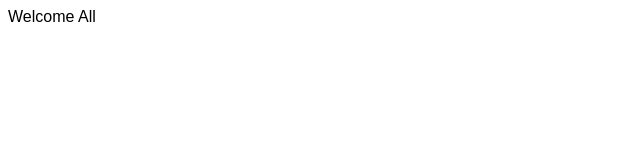
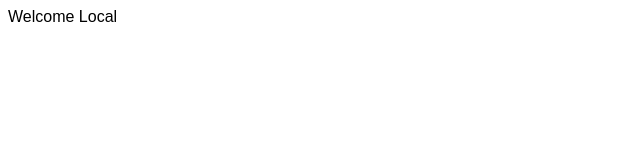
Before and after one commit to anto91github/git_tutorial, a plain HTML site: page index.html in a window 1280 px wide. Shown: the full height of the page, 0-640 px from the left. Drawn offline with Linux system fonts and the light colour scheme.

Commit message:
update welcome

```diff
--- a/index.html
+++ b/index.html
@@ -11,6 +11,6 @@
 </head>
 <body>
 	<script type="text/javascript" src="script.js"></script>
-Welcome All
+Welcome Local
 </body>
 </html>
```
